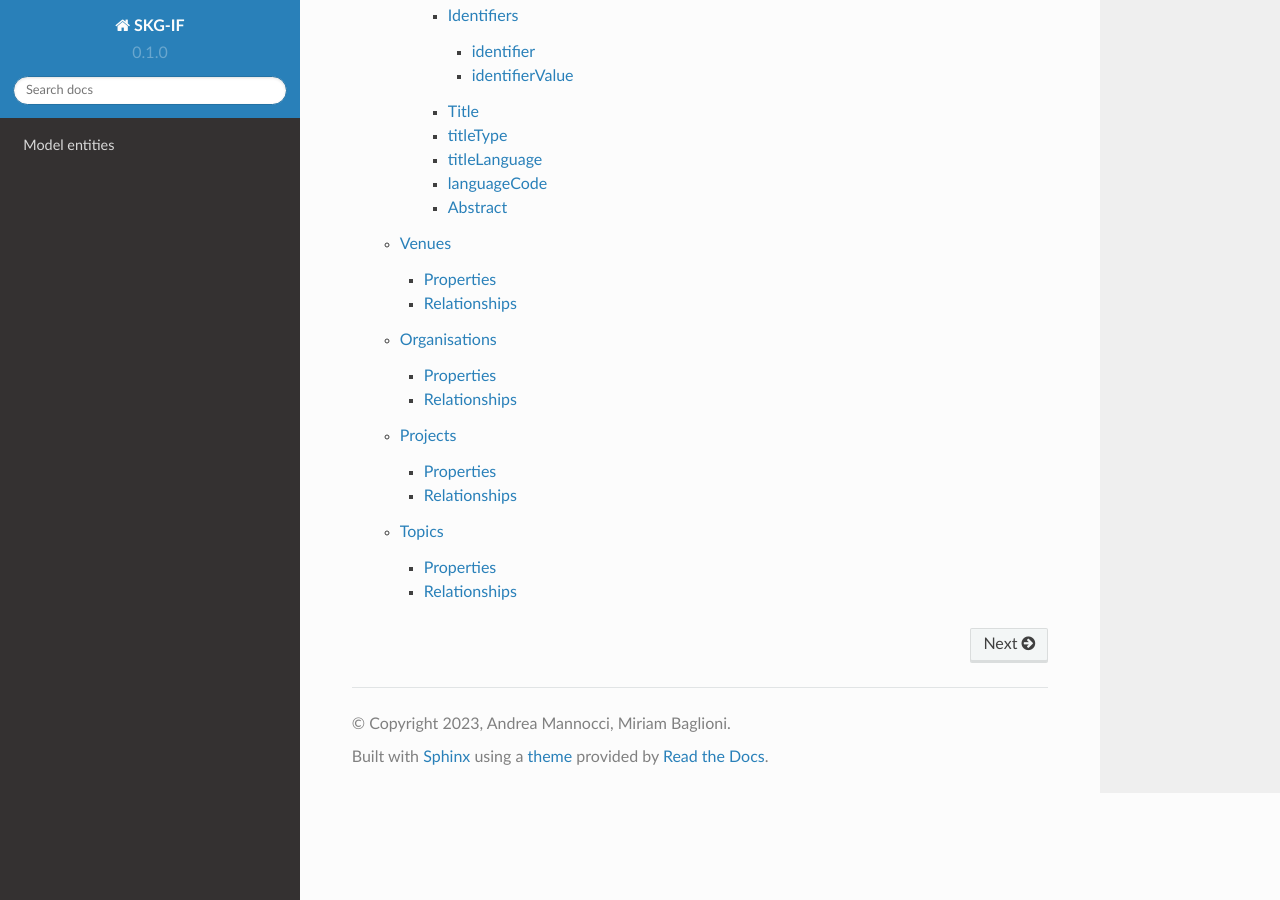
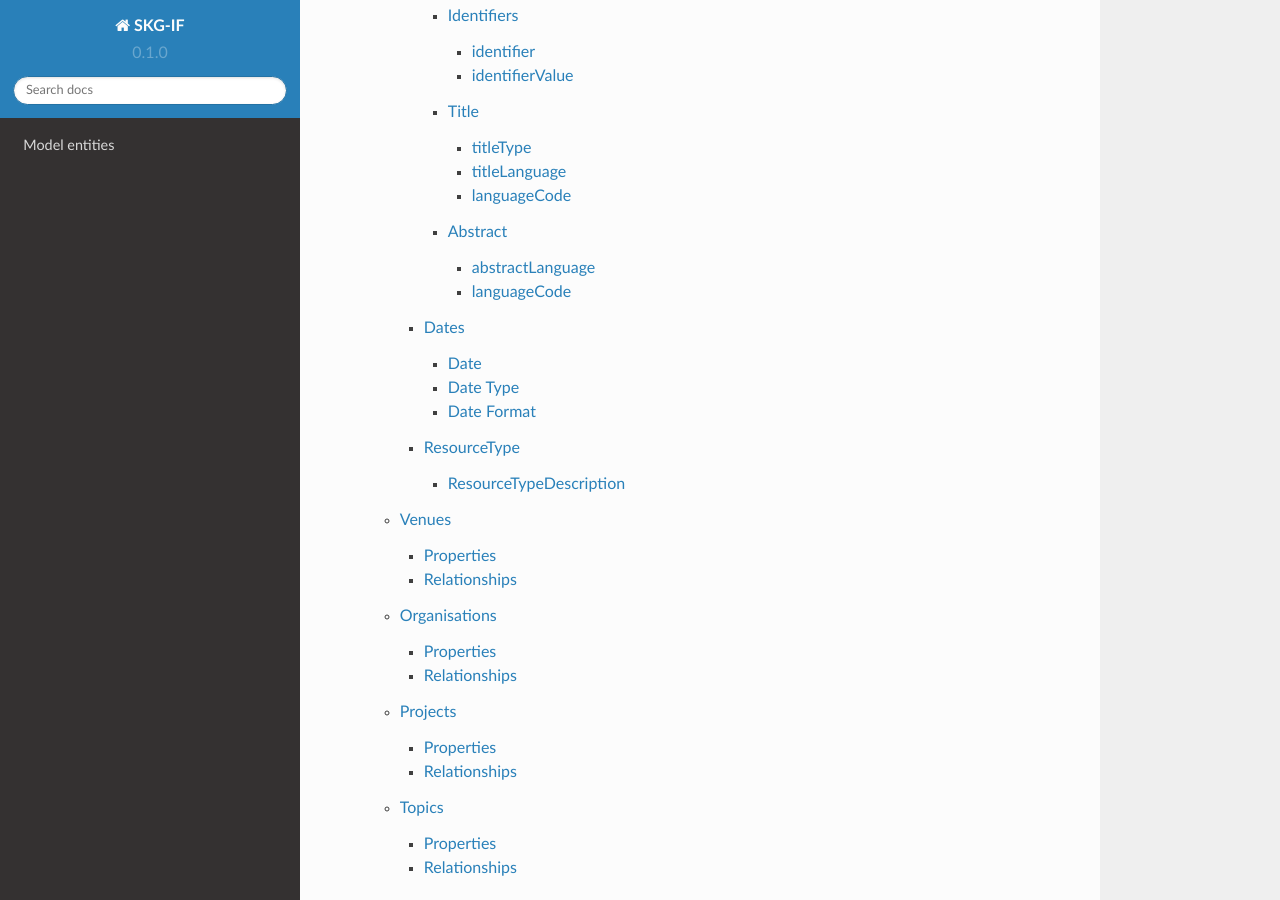
Before and after one commit to andremann/SKG-IF, a Sphinx documentation site: the page built from docs/source/index.rst, in a window 1280 px wide and 900 px high, scrolled down 589 px. Built offline with Sphinx 7.4.7 and the Read the Docs theme 2.0.0, drawn with Linux system fonts in a browser that asks for light colours; pages that are not in the unit, such as notebooks, are missing from menus; some of the changed lines change nothing that is shown.

Commit message:
Update products.rst
Added description and example in XML for each of the elements defined in the common schema. Added some attributes I think are relevant (for eample the language for title and abstract, and the language iso-code

```diff
--- a/docs/source/products.rst
+++ b/docs/source/products.rst
@@ -51,7 +51,7 @@
 :Description: Identifier for the resource outside of the SKG.
 :Type: Wrapper element
 :Use: Optional (0,.. n)
-:Representation: XML element ``Identifiers``
+:Representation: XML element ``identifiers``
 
 identifier
 """"""""""""""""
@@ -73,19 +73,19 @@
 .. code-block:: xml
    :linenos:
 
-    <Identifiers>
+    <identifiers>
         <identifier identifierScheme="doi">10....</identifier>
-    </Identifiers>
+    </identifiers>
 
 Title
 ^^^^^
 :Description: The title of the research product
 :Type: String
 :Use: mandatory, possibly multiple (1..*)
-:Representation: XML element ``Title`` as a multilingual string
+:Representation: XML element ``title`` as a multilingual string
 
 titleType
-^^^^^^^^^^^^^
+""""""""""""""""
 :Description: The type of the title (main, subtitle)
 :Type: String
 :Use: mandatory, (1)
@@ -93,7 +93,7 @@
 
 
 titleLanguage
-^^^^^^^^^^^^^
+""""""""""""""""
 :Description: The language of the title of the research product
 :Type: String
 :Use: mandatory, (1)
@@ -101,7 +101,7 @@
 
 
 languageCode
-^^^^^^^^^^^^^
+""""""""""""""""
 :Description: The code of the language of the title of the research product
 :Type: String
 :Use: mandatory, (1)
@@ -113,18 +113,96 @@
 .. code-block:: xml
    :linenos:
 
-    <Title titleType="main", titleLanguage="en" languageScheme="ISO-2">On the.... </Title>
+    <title titleType="main", titleLanguage="en" languageCode="ISO-2">On the.... </title>
 
 
 Abstract
 ^^^^^^^^
 :Description: A description for the research product
+:Type: String
 :Use: required, possibly multiple (0..*)
-:Representation: XML element ``Abstract`` as a multilingual string
+:Representation: XML element ``abstract``
+
+abstractLanguage
+""""""""""""""""
+:Description: The language of the abstract of the research product
+:Type: String
+:Use: mandatory, (1)
+:Representation: XML attribute ``abstractLanguage``
+
+
+languageCode
+""""""""""""""""
+:Description: The code of the language of the abstract of the research product
+:Type: String
+:Use: mandatory, (1)
+:Representation: XML attribute ``languageCode``
+
+.. code-block:: xml
+   :linenos:
+
+    <abstract abstractLanguage="en" languageCode="ISO-2">This dataset ...</abstract>
 
 
 Dates
+--------
+:Description: Relevant dates for the research product
+:Type: Wrapper element
+:Use: Mandatory, possibly more than one (1..*)
+:Representation: XML element ``dates``
+
 Date
-DateType
+^^^^^
+:Description: The relevant date for the research product
+:Type: String
+:Use: Mandatory (1)
+:Representation: XML element ``date``
+
+
+Date Type
+^^^^^^^^^
+:Description: The type of the date (e.g. publishing, embargo...)
+:Type: String
+:Use" Mandatory (1)
+:Representation: XML attribute ``dateType
+
+
+Date Format
+^^^^^^^
+:Description: The format of the relevant date
+:Type: String
+:Use: Mandatory (1)
+:Representation: XML attribute ``dateFormat``
+
+
+:Example:
+
+.. code-block:: xml
+   :linenos:
+
+    <dates>
+        <date dateType="embargo" dateFormat="yyyy-MM-dd">2022-12-03</date>
+    </dates>
+
+
 ResourceType
+-----
+:Descriptio: The type of the research product. One among (literatur, researcData, researchSoftware, Other)
+:Type:String
+:Use: Mandatory
+:Representation: XML element ``resourceType``
+
 ResourceTypeDescription
+^^^^^
+:Description: Free text describing the resource (i.e. journal-article, workflow, collection ....)
+:Type:String
+:Use:Required
+:Representation: XML attribute ``resourceTypeDescription``
+
+
+:Example:
+
+.. code-block:: xml
+   :linenos:
+
+    <resourceType resourceTypeGeneral="monograph">literature</resourceType>
```
